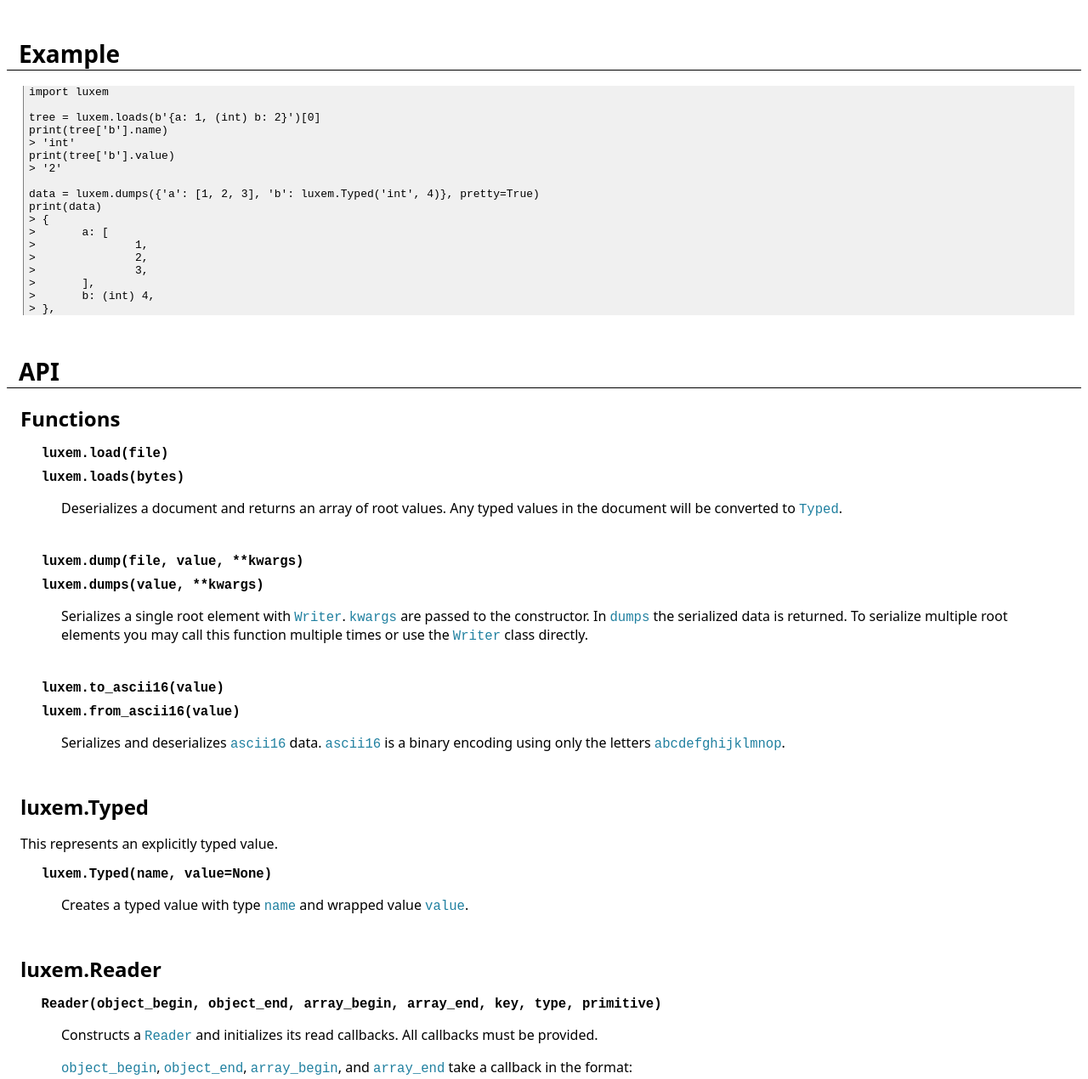
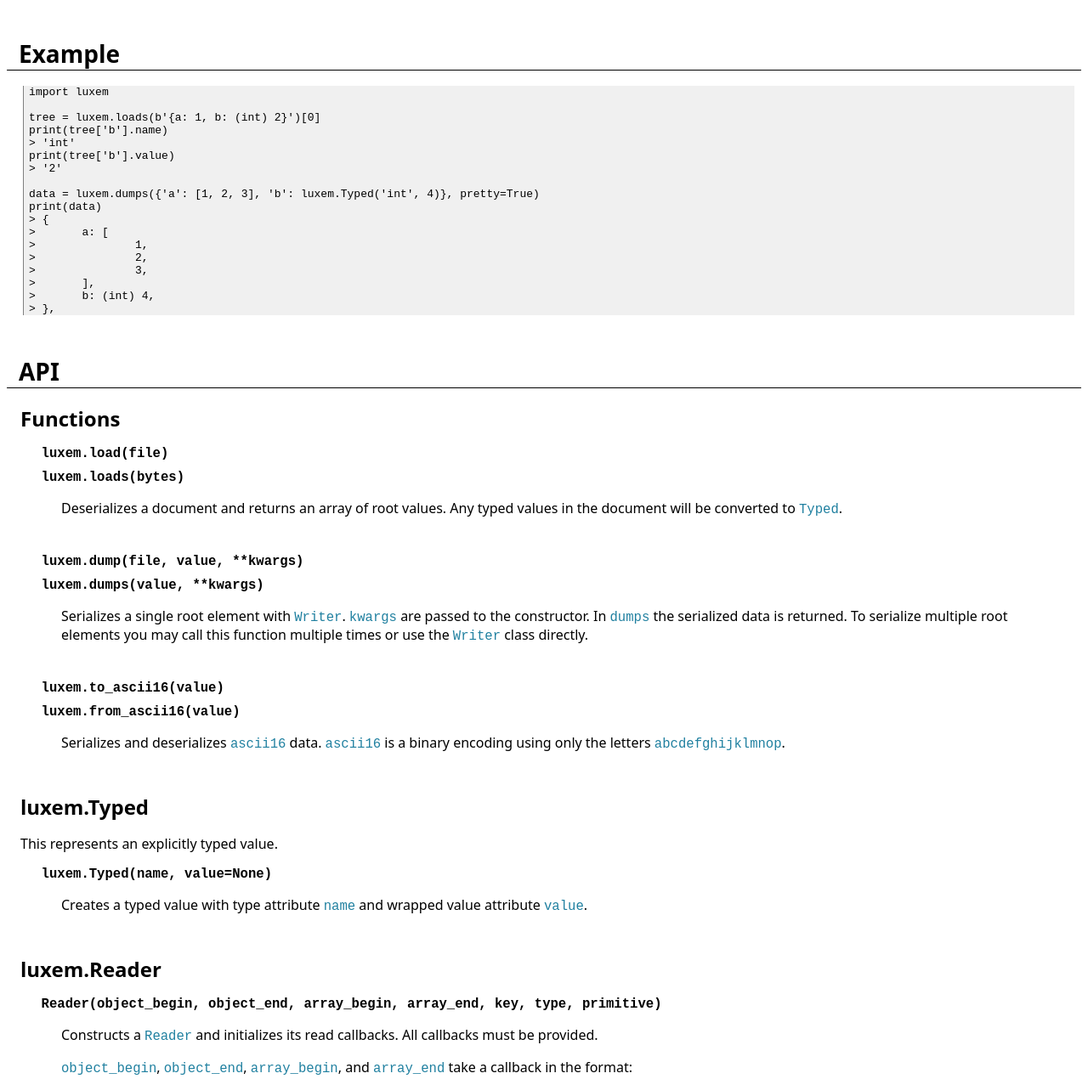
Before and after one commit to rendaw/luxem-python, a plain HTML site: page index.html in a window 1280 px wide. Shown: the part 335-1605 px from the top of the page at 85% size. Drawn offline with Linux system fonts and the light colour scheme.

Commit message:
More docs fixes

```diff
--- a/index.html
+++ b/index.html
@@ -43,7 +43,7 @@ span.pre { font-family: monospace; font-size: 1.2em; color: #2080A0; }
 	<div class="class">
 		<pre>import luxem
 
-tree = luxem.loads(b'{a: 1, (int) b: 2}')[0]
+tree = luxem.loads(b'{a: 1, b: (int) 2}')[0]
 print(tree['b'].name)
 > 'int'
 print(tree['b'].value)
@@ -90,7 +90,7 @@ print(data)
 		<p>This represents an explicitly typed value.</p>
 		<div class="method">
 			<h1>luxem.Typed(name, value=None)</h1>
-			<p>Creates a typed value with type <span class="pre">name</span> and wrapped value <span class="pre">value</span>.</p>
+			<p>Creates a typed value with type attribute <span class="pre">name</span> and wrapped value attribute <span class="pre">value</span>.</p>
 		</div>
 	</div>
 	<div class="class">
```
